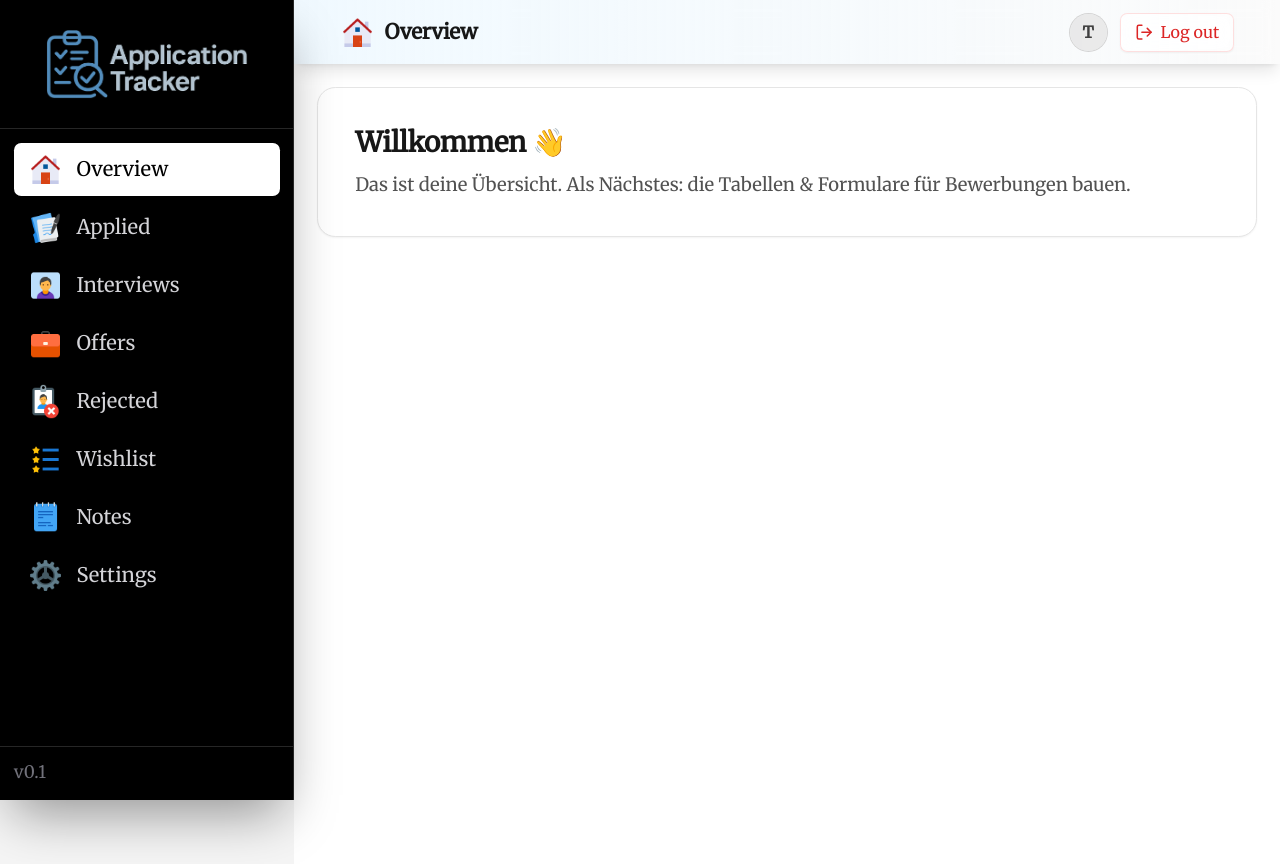
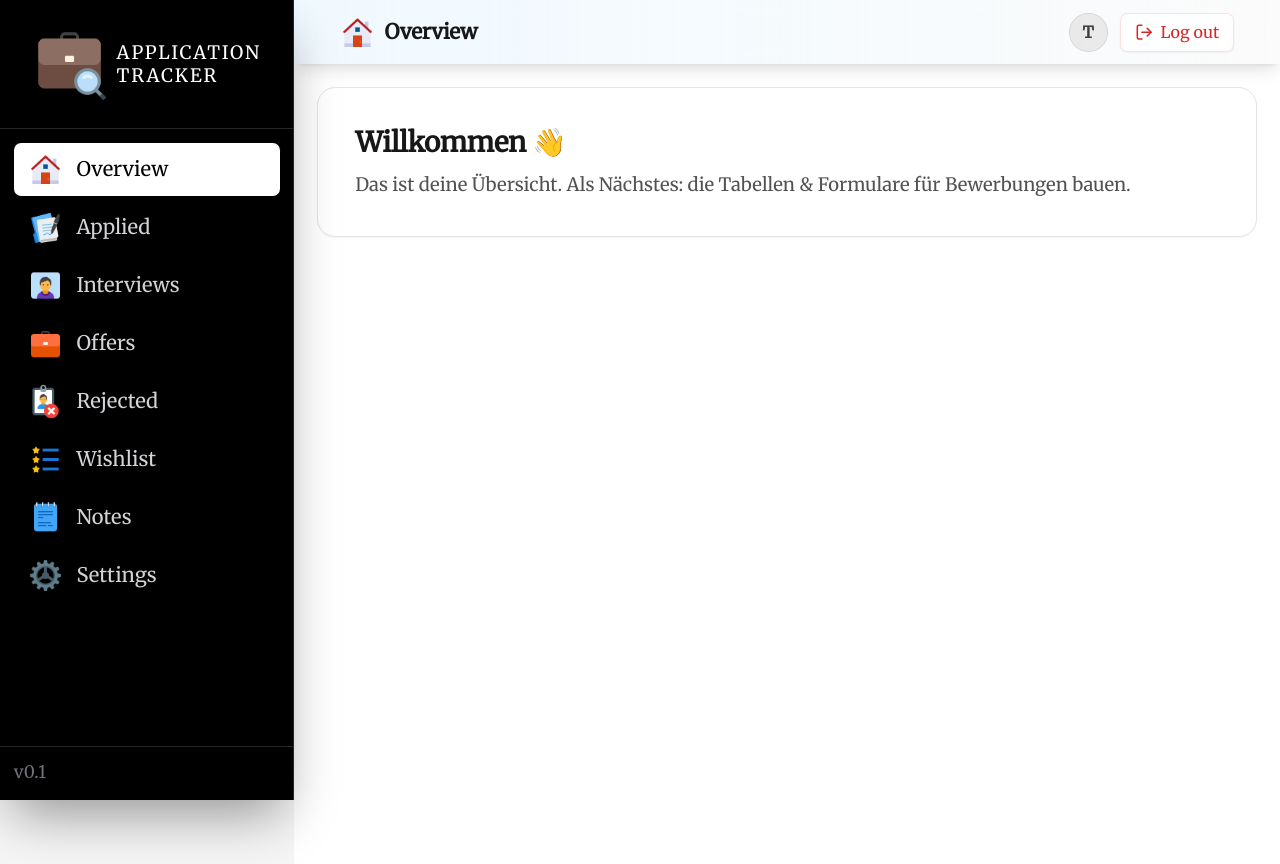
Before and after one commit to ThaerA7/applications_tracker, a Next.js app: page / in a window 1280 px wide. Built offline with nearby package versions, Linux system fonts and the light colour scheme.

Commit message:
logo change

```diff
--- a/components/sidebar.tsx
+++ b/components/sidebar.tsx
@@ -28,16 +28,21 @@ export default function Sidebar() {
   return (
     <aside className="fixed inset-y-0 left-0 z-50 w-64 border-r border-neutral-800 bg-black shadow-2xl shadow-black/40">
       {/* Brand */}
-      <div className="flex h-28 items-center justify-center border-b border-neutral-800 overflow-visible">
-        <Link href="/" aria-label="Application Tracker" className="inline-flex">
+      <div className="flex h-28 items-center justify-center border-b border-neutral-800 overflow-visible px-4">
+        <Link href="/" aria-label="Application Tracker" className="group inline-flex items-center gap-2">
           <Image
-            src="/application_tracker.png"
-            alt=""
-            width={202}
-            height={202}
+            src="/icons/site_logo.png"
+            alt="Application Tracker logo"
+            width={75}
+            height={75}
             priority
-            className="block"
+            className="block shrink-0 rounded-md transition-transform group-hover:scale-105"
           />
+          {/* Stacked words to the right of the logo */}
+          <span className="leading-tight text-white font-medium">
+            <span className="block uppercase tracking-widest">Application</span>
+            <span className="block uppercase tracking-widest">Tracker</span>
+          </span>
         </Link>
       </div>
 
@@ -72,7 +77,6 @@ export default function Sidebar() {
 
       <div className="absolute bottom-0 w-full border-t border-neutral-800 p-3 text-[0.9375rem] text-zinc-500">
         v0.1
-        {/* (Optional) Free Icons8 assets usually require attribution. */}
         {/* <span className="ml-2">Icons by <a href="https://icons8.com" className="underline">Icons8</a></span> */}
       </div>
     </aside>
```
Also changed, not shown: public/icons/site_logo.png (added).
